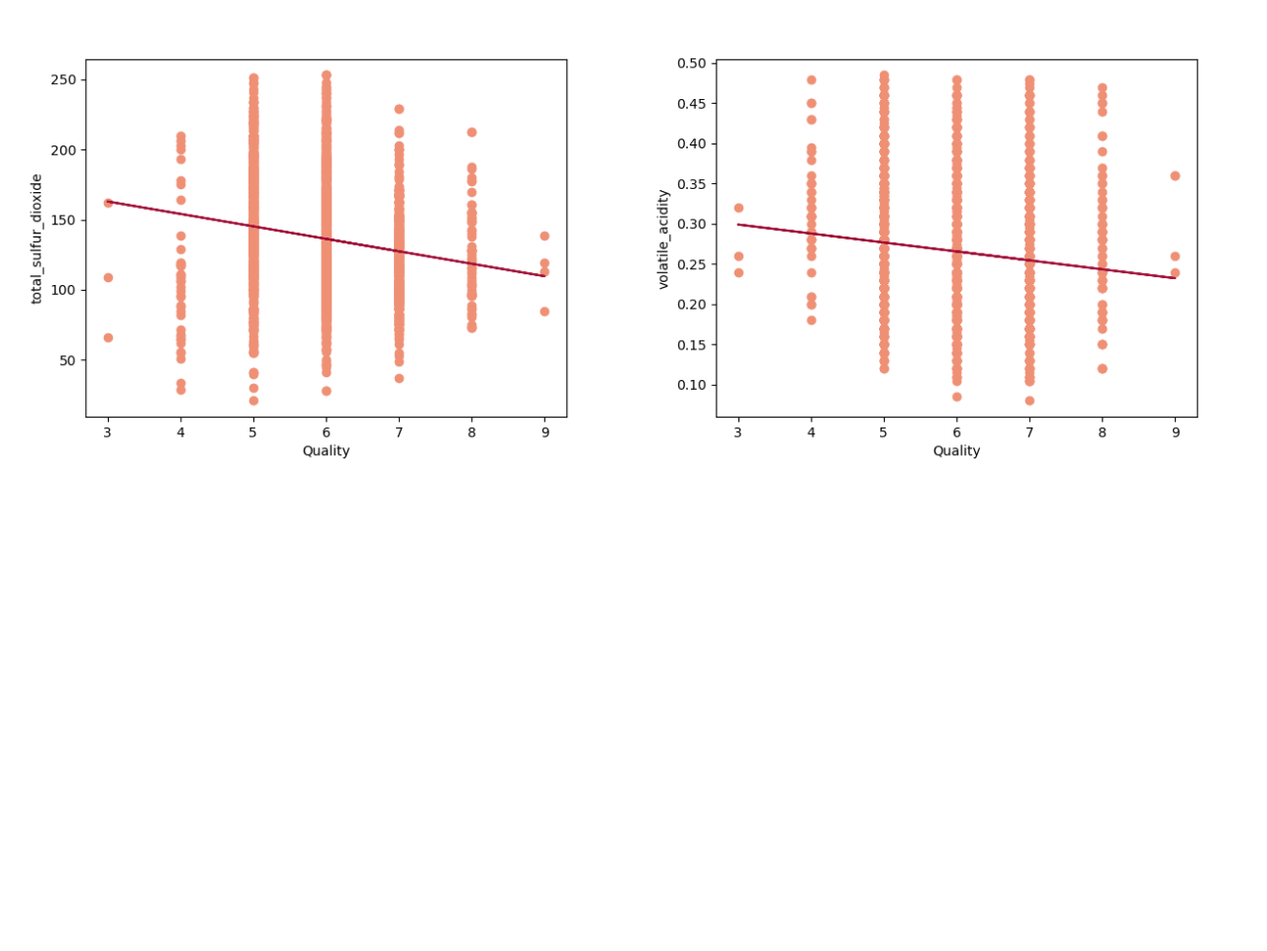
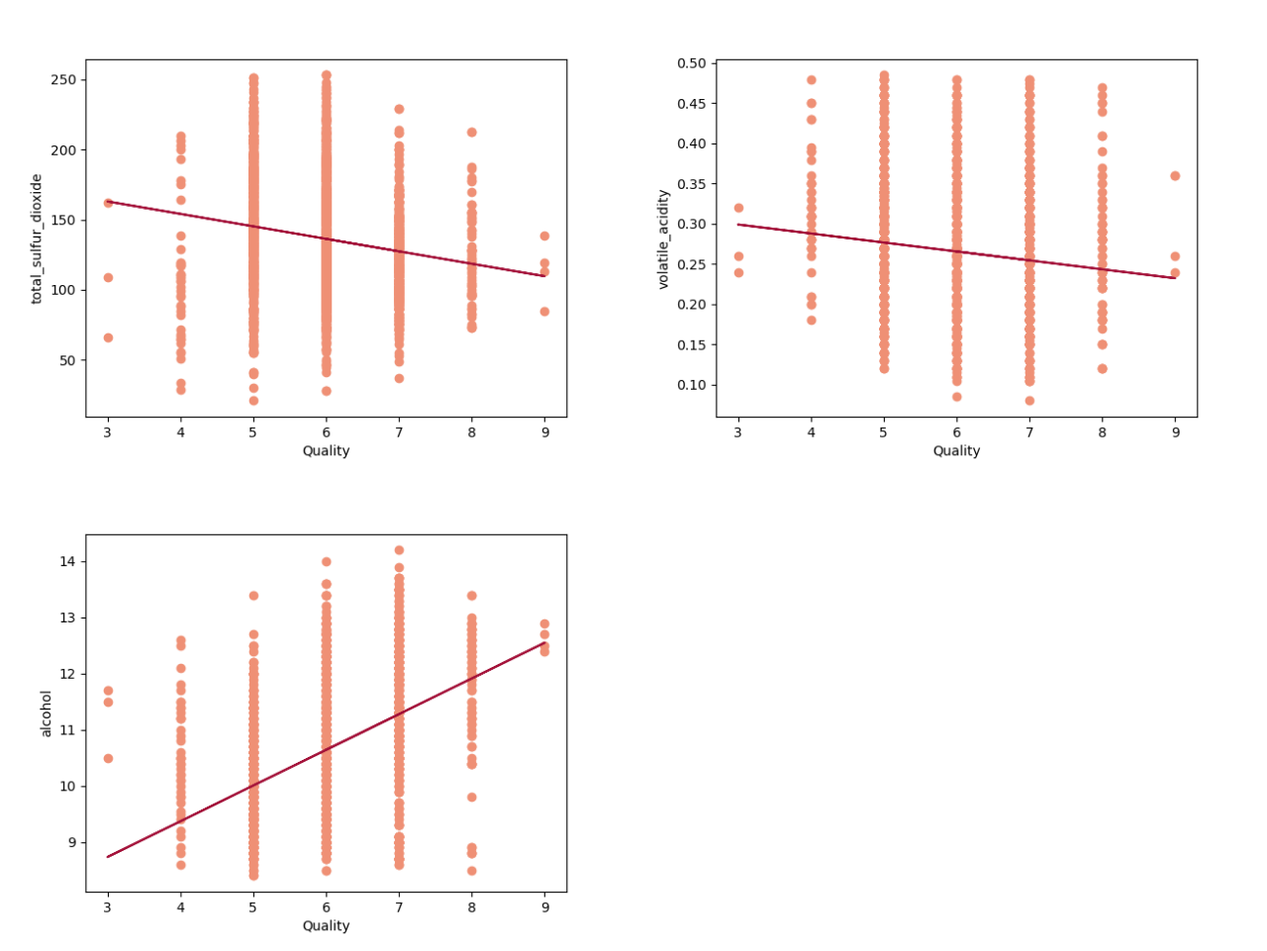
Before and after one commit to jolwig/testing_gitpages, a plain HTML site: page index.html in a window 1280 px wide. Shown: the part 2478-3439 px from the top of the page at 99% size. Before the commit the page ends 2959 px from the top, so only its background shows below. Drawn offline with Linux system fonts and the light colour scheme.

Commit message:
updating html

```diff
--- a/index.html
+++ b/index.html
@@ -44,6 +44,7 @@
         <img src="images/sulphates.png" alt="Sulphates">
         <img src="images/total_sulfur_dioxide.png" alt="Total Sulfur Dioxide">
         <img src="images/volatile_acidity.png" alt="Volatile Acidity">
+        <img src="images/alcohol.png" alt="Alcohol">
     </div>
 
 </body>
```
